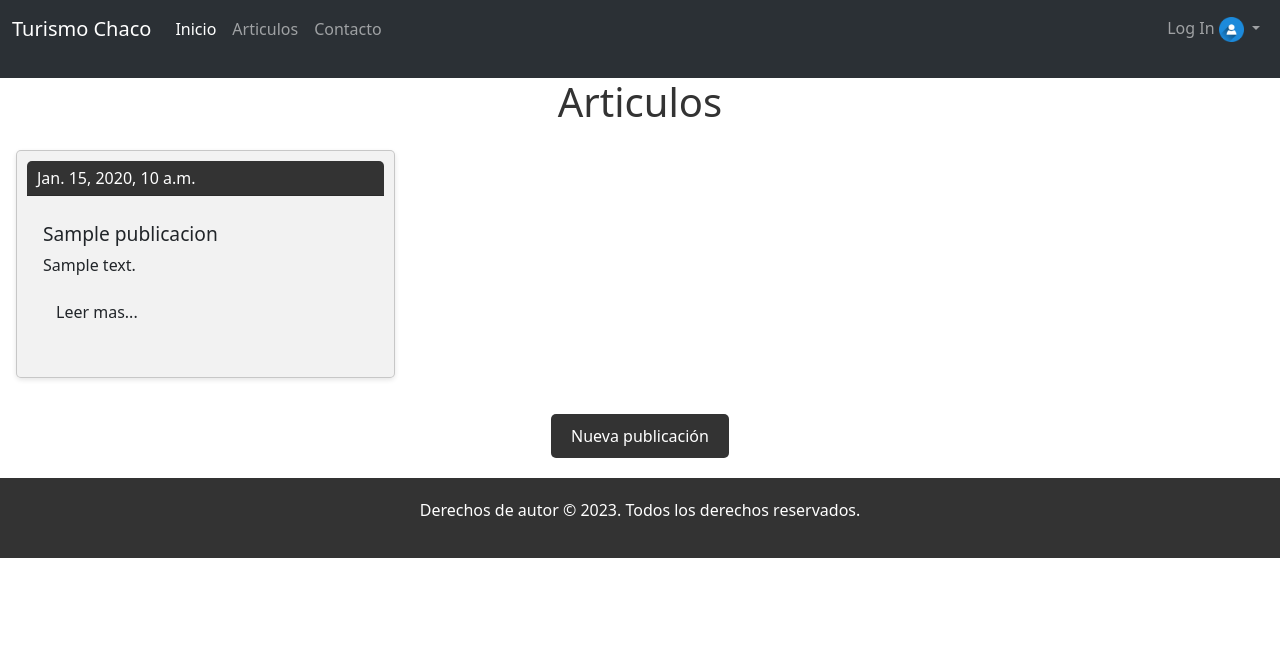
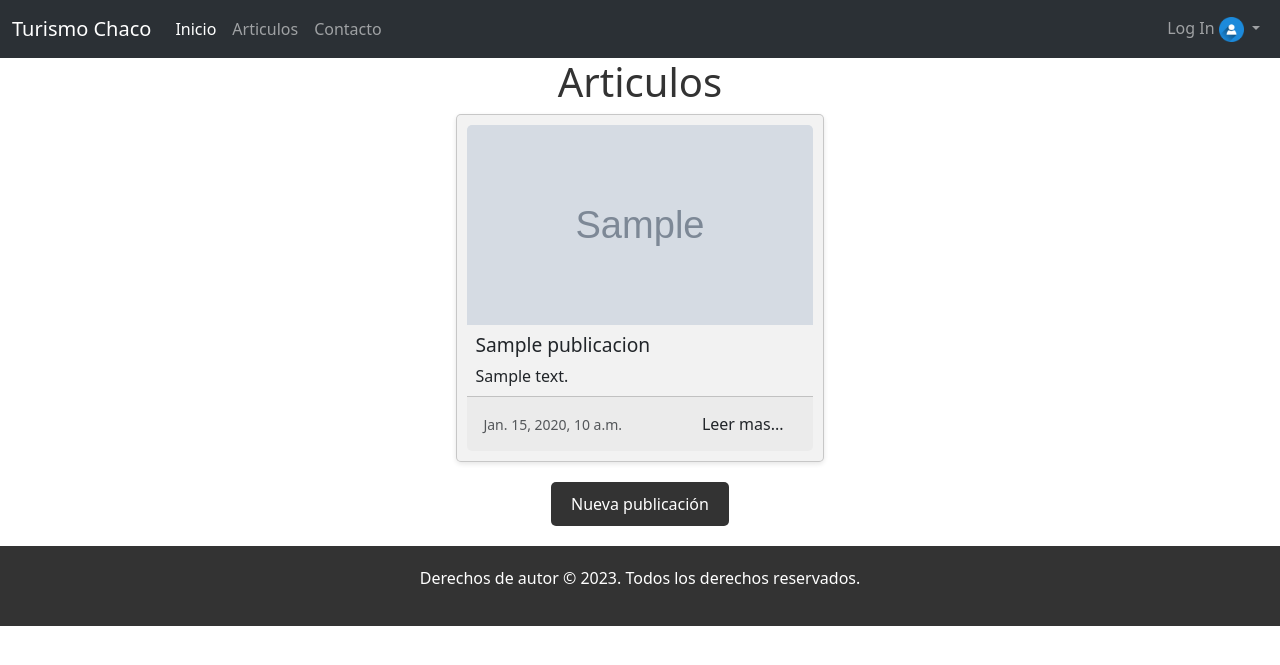
Before and after one commit to MalenaRod/G2_Desafio13, a Django app: page /articulos/articulos/ in a window 1280 px wide. Shown: the top 665 px of the page. Run offline with Django 4.2, Linux system fonts and the light colour scheme; tables that the repository leaves empty hold one stand-in row (values such as "Sample post"); grey boxes marked "Sample" are stand-in pictures.

Commit message:
css_card_p_Rework
Cambio en como mostrar tarjetas

```diff
--- /dev/null
+++ b/Blog Turismo/static/css/articulos_css/style_list.css
@@ -0,0 +1,63 @@
+a {
+  display: block;
+  margin-bottom: 0px;
+  color: #333;
+  text-decoration: none;
+}
+.card-body {
+  font-size: 14px;
+  padding: 8px;
+}
+.row.row-cols-1.row-cols-md-3.g-4 {
+display: flex;
+justify-content: center;
+}
+.card-title {
+  font-size: 1.2rem;
+}
+
+.card-text {
+  font-size: 1rem;
+}
+  h1 {
+  color: #333;
+}
+.center-botton {
+  display: flex;
+  flex-direction: column;
+  align-items: center;
+  justify-content: center;
+}
+.btn-nueva-publicacion:hover {
+  background-color: #555;
+}
+.btn-nueva-publicacion {
+  display: flex;
+  margin-top: 20px;
+  margin-bottom: 20px;
+  background-color: #333;
+  color: #fff;
+  padding: 10px 20px;
+  text-decoration: none;
+  border-radius: 5px;
+}
+.card-header {
+  background-color: #333;
+  color: #fff;
+  padding: 5px 10px;
+  border-radius: 5px 5px 0 0;
+}
+.card {
+  background-color: #f2f2f2;
+  padding: 10px;
+  border-radius: 5px;
+  box-shadow: 0 2px 5px rgba(0, 0, 0, 0.1);
+}
+.card-img-top {
+height: 200px;
+object-fit: cover;
+}
+.col-4 {
+flex: 0 0 30%;
+max-width: 30%;
+}
--- a/Blog Turismo/static/css/articulos_css/stylle_list.css
+++ b/Blog Turismo/static/css/articulos_css/stylle_list.css
@@ -1,5 +1,8 @@
 .body{
   background-color: #f2f2f2;
+  background-image: url('/static/imagen/.jpg');
+  background-size: cover;
+  background-position: center;
 }
 
 .card {
@@ -36,7 +39,7 @@
 
   a {
     display: block;
-    margin-bottom: 20px;
+    margin-bottom: 0;
     color: #333;
     text-decoration: none;
   }
--- a/Blog Turismo/static/css/style_base.css
+++ b/Blog Turismo/static/css/style_base.css
@@ -1,9 +1,11 @@
 .icono-navbar {
   max-height: 25px;
 }
-footer {
-background-color: #333;
-color: #fff;
-text-align: center;
-padding: 20px;
+
+
+/* Estilos para el footer */
+.footer {
+  background-color: #f5f5f5;
+  padding: 20px;
+  text-align: center;
 }
--- a/Blog Turismo/templates/articulos/lista_publicaciones.html
+++ b/Blog Turismo/templates/articulos/lista_publicaciones.html
@@ -1,37 +1,36 @@
 {% extends 'base.html' %}
 {% block contenido %}
 <head>
-  <link rel="stylesheet" type="text/css" href="/static/css/articulos_css/stylle_list.css">
+  <link rel="stylesheet" type="text/css" href="/static/css/articulos_css/style_list.css">
 </head>
 <body>
 
   <h1 class="center-botton">Articulos</h1>
 
 
-    <div class="row">
+  <div class="row row-cols-1 row-cols-md-3 g-4">
     {% for publicacion in publicaciones %}
       <div class="col-4">
-          <div class="card m-3">
-            <div class="card-header">
-              {{ publicacion.fecha_publicacion }}
-            </div>
+        <div class="card h-100">
+          <img src="{{ publicacion.imagen.url }}" class="card-img-top" alt="...">
           <div class="card-body">
             <h5 class="card-title">{{ publicacion.titulo }}</h5>
             <p class="card-text">{{ publicacion.contenido|truncatewords_html:50 }}</p>
+
+          </div>
+          <div class="card-footer">
+            <small class="text-body-secondary d-flex justify-content-between align-items-center">
+              <span>{{ publicacion.fecha_publicacion }}</span>
               <a href="{% url 'detalle_publicacion' pk=publicacion.pk %}" class="btn "><i class="fab fa-github"></i> Leer mas...</a>
-
+            </small>
           </div>
         </div>
       </div>
-        {% if forloop.counter|divisibleby:3 and not forloop.last %}
-          </div><div class="row">
-        {% endif %}
     {% endfor %}
   </div>
     <div class="center-botton">
       <a href="{% url 'nueva_publicacion' %}" class="btn-nueva-publicacion">Nueva publicación</a>
     </div>
   </div>
-
 </body>
 {% endblock contenido %}
--- a/Blog Turismo/templates/base.html
+++ b/Blog Turismo/templates/base.html
@@ -7,6 +7,15 @@
     <!--ESTILOS -->
     <link href="https://cdn.jsdelivr.net/npm/bootstrap@5.3.0/dist/css/bootstrap.min.css" rel="stylesheet" integrity="sha384-9ndCyUaIbzAi2FUVXJi0CjmCapSmO7SnpJef0486qhLnuZ2cdeRhO02iuK6FUUVM" crossorigin="anonymous">
     <link rel="stylesheet" type="text/css" href="/static/css/style_base.css">
+    <style>
+      .finali {
+      background-color: #333;
+      color: #fff;
+      text-align: center;
+      padding: 20px;
+
+}
+    </style>
 </head>
 <body>
       <nav class="navbar navbar-expand-lg bg-body-tertiary" data-bs-theme="dark">
@@ -50,13 +59,11 @@
       </div>
     </div>
   </nav>
-
-
   {% block contenido %}
 
   {% endblock contenido %}
 <script src="https://cdn.jsdelivr.net/npm/bootstrap@5.3.0/dist/js/bootstrap.bundle.min.js" integrity="sha384-geWF76RCwLtnZ8qwWowPQNguL3RmwHVBC9FhGdlKrxdiJJigb/j/68SIy3Te4Bkz" crossorigin="anonymous"></script>
-<footer>
+<footer class="finali">
   <p>Derechos de autor &copy; 2023. Todos los derechos reservados.</p>
 </footer>
 </body>
--- a/Blog Turismo/templates/index.html
+++ b/Blog Turismo/templates/index.html
@@ -23,10 +23,6 @@
     </div>
     </div>
   </header>
-
-
-
-
 <div class="card-n">
 <section>
   <h1>ULTIMOS ARTICULOS</h1>
```
Also changed, not shown: Blog Turismo/media/imagenes_articulos/Captura_de_pantalla_244.png (added), Blog Turismo/media/imagenes_articulos/Captura_de_pantalla_244_iAGsnqc.png (added), Blog Turismo/media/imagenes_articulos/Captura_de_pantalla_244_ufcgKYM.png (added). Lines whose indentation alone changed are shown as unchanged.
